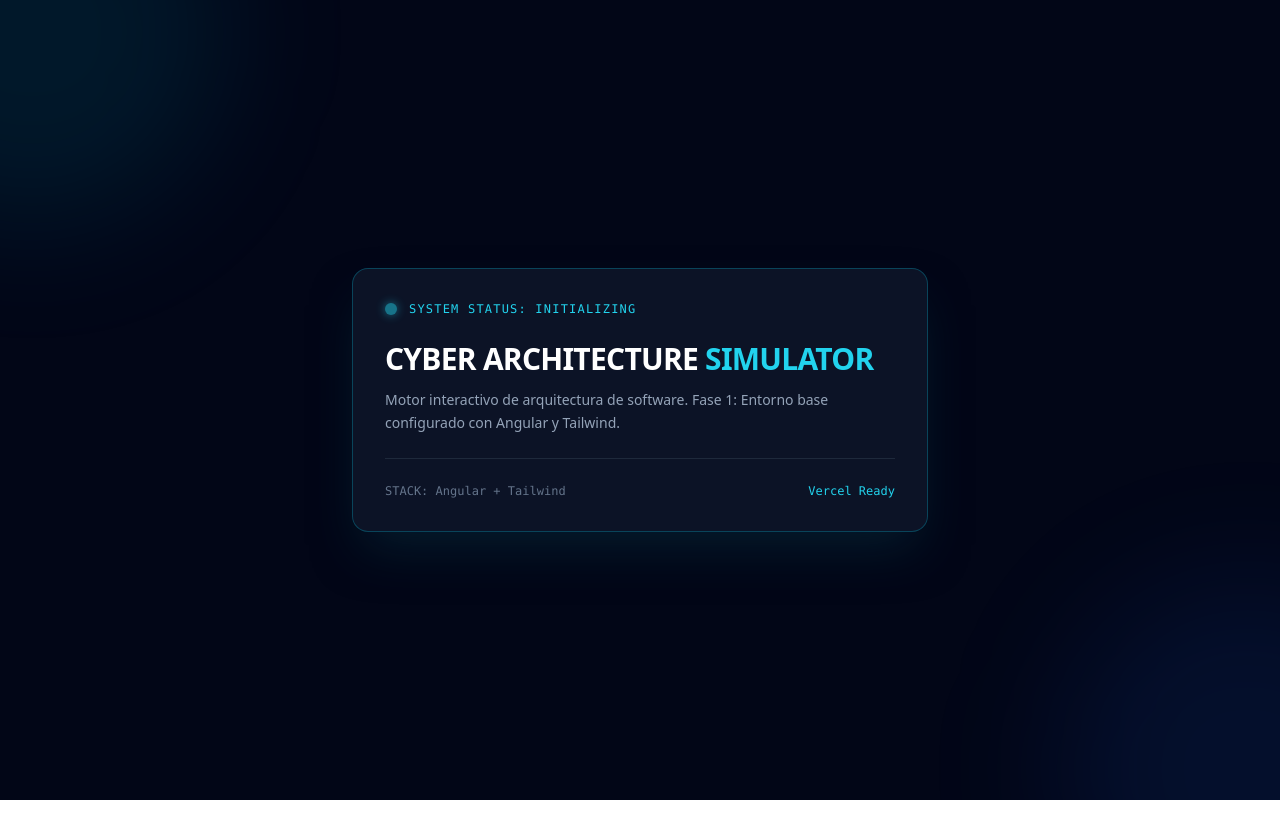
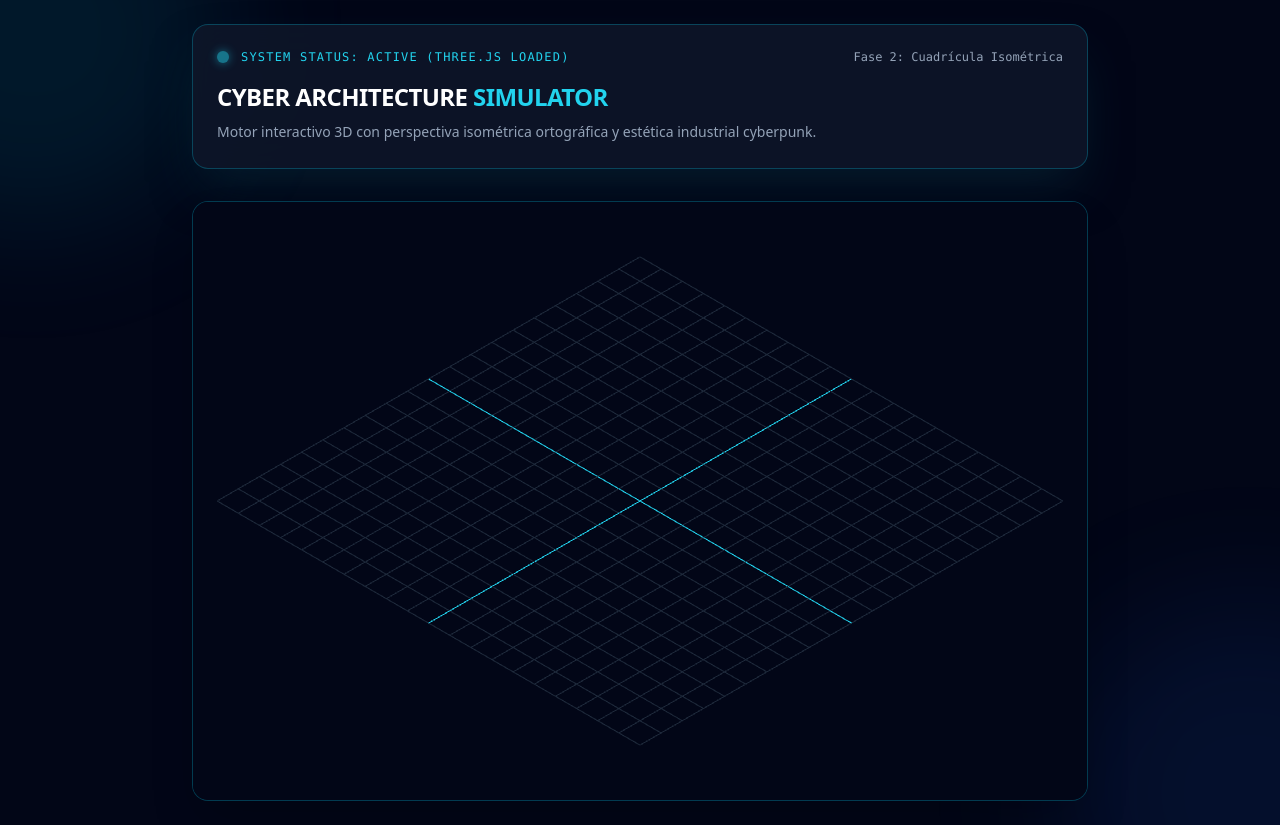
Before and after one commit to CiaranEaton/arch-isometric-sim, an Angular app: page / in a window 1280 px wide. Before the commit the page ends 800 px from the top, so only its background shows below. Built offline with nearby package versions, Linux system fonts and the light colour scheme.

Commit message:
feat: integrar vista isometrica en la vista principal

```diff
--- a/src/app/app.ts
+++ b/src/app/app.ts
@@ -1,38 +1,40 @@
 import { Component } from '@angular/core';
 import { CommonModule } from '@angular/common';
+import { IsometricCanvasComponent } from './components/isometric-canvas/isometric-canvas';
 
 @Component({
   selector: 'app-root',
   standalone: true,
-  imports: [CommonModule],
+  imports: [CommonModule, IsometricCanvasComponent],
   template: `
-    <main class="min-h-screen bg-[#020617] text-slate-100 flex flex-col items-center justify-center p-6 relative overflow-hidden font-sans">
+    <main class="min-h-screen bg-[#020617] text-slate-100 flex flex-col items-center justify-start p-6 relative overflow-hidden font-sans gap-8">
 
       <!-- Efecto de brillo neón de fondo -->
       <div class="absolute -top-40 -left-40 w-96 h-96 bg-cyan-500/10 rounded-full blur-3xl pointer-events-none"></div>
       <div class="absolute -bottom-40 -right-40 w-96 h-96 bg-blue-600/10 rounded-full blur-3xl pointer-events-none"></div>
 
-      <!-- Tarjeta Principal -->
-      <div class="relative z-10 max-w-xl w-full bg-slate-900/85 backdrop-blur-xl border border-cyan-500/30 rounded-2xl p-8 shadow-2xl shadow-cyan-950/50">
-
-        <div class="flex items-center gap-3 mb-6">
-          <div class="w-3 h-3 rounded-full bg-cyan-400 animate-pulse shadow-[0_0_10px_#22d3ee]"></div>
-          <span class="text-xs uppercase tracking-widest text-cyan-400 font-mono">System Status: Initializing</span>
+      <!-- Tarjeta Principal / Header -->
+      <div class="relative z-10 max-w-4xl w-full bg-slate-900/85 backdrop-blur-xl border border-cyan-500/30 rounded-2xl p-6 shadow-2xl shadow-cyan-950/50">
+        <div class="flex items-center justify-between mb-4">
+          <div class="flex items-center gap-3">
+            <div class="w-3 h-3 rounded-full bg-cyan-400 animate-pulse shadow-[0_0_10px_#22d3ee]"></div>
+            <span class="text-xs uppercase tracking-widest text-cyan-400 font-mono">System Status: Active (Three.js Loaded)</span>
+          </div>
+          <span class="text-xs text-slate-400 font-mono">Fase 2: Cuadrícula Isométrica</span>
         </div>
 
-        <h1 class="text-3xl font-extrabold tracking-tight text-white mb-3">
+        <h1 class="text-2xl font-extrabold tracking-tight text-white mb-2">
           CYBER ARCHITECTURE <span class="text-cyan-400">SIMULATOR</span>
         </h1>
 
-        <p class="text-slate-400 text-sm leading-relaxed mb-6">
-          Motor interactivo de arquitectura de software. Fase 1: Entorno base configurado con Angular y Tailwind.
+        <p class="text-slate-400 text-sm leading-relaxed">
+          Motor interactivo 3D con perspectiva isométrica ortográfica y estética industrial cyberpunk.
         </p>
+      </div>
 
-        <div class="border-t border-slate-800 pt-6 flex items-center justify-between text-xs text-slate-500 font-mono">
-          <span>STACK: Angular + Tailwind</span>
-          <span class="text-cyan-400">Vercel Ready</span>
-        </div>
-
+      <!-- Contenedor del Canvas 3D (Three.js) -->
+      <div class="relative z-10 max-w-4xl w-full">
+        <app-isometric-canvas></app-isometric-canvas>
       </div>
 
     </main>
```
